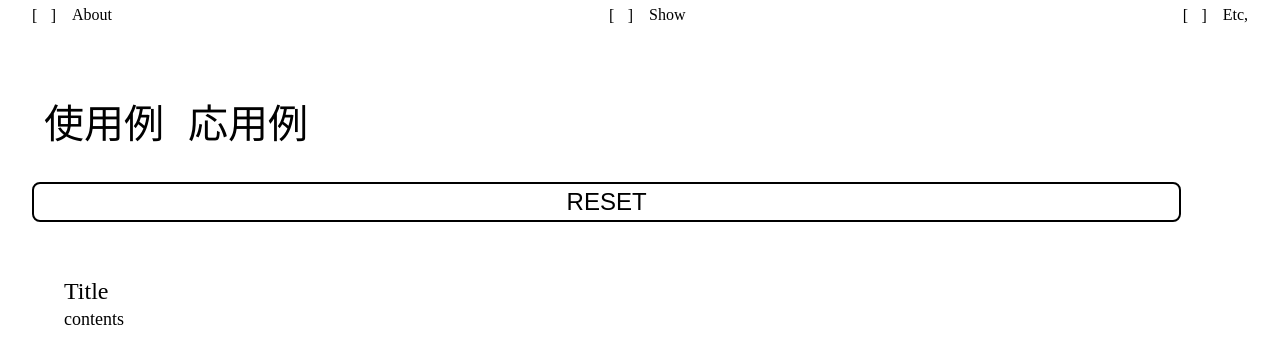
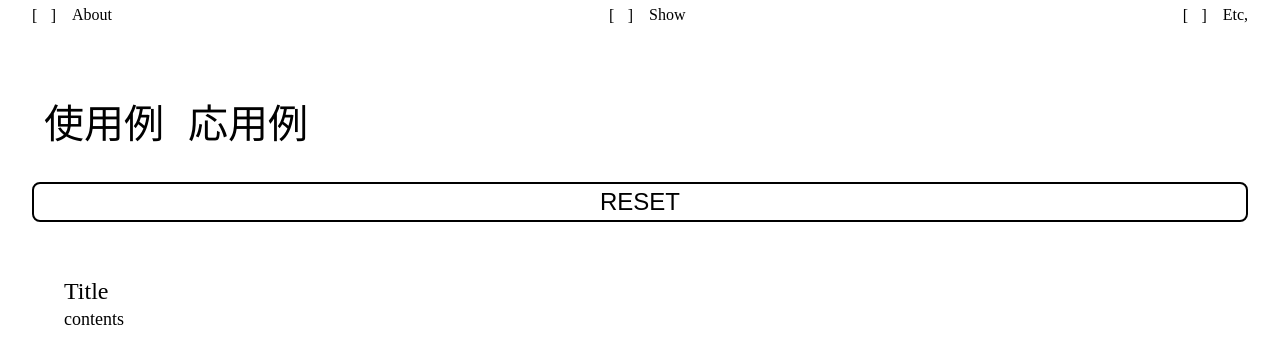
Before and after one commit to pe-hu/index, a PHP site: page /show/ in a window 1280 px wide. Shown: the top 364 px of the page. Run offline with PHP 8.4, Linux system fonts and the light colour scheme; some libraries are stand-ins or nearby versions.

Commit message:
Update book.css

```diff
--- a/show/book.css
+++ b/show/book.css
@@ -119,7 +119,7 @@ hr {border:hidden; margin-bottom:5%;}
   cursor: pointer;
   border:2px solid #000;
   border-radius:0.5rem;
-  width:94.5%;
+  width:100%;
   transition:1s all;
 }
 .reset a:hover,
```
